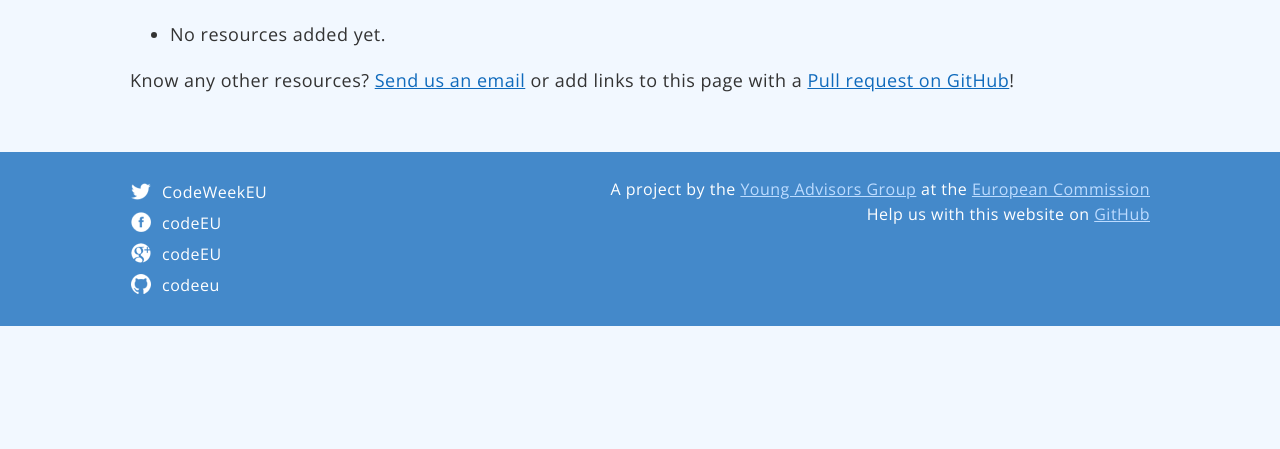
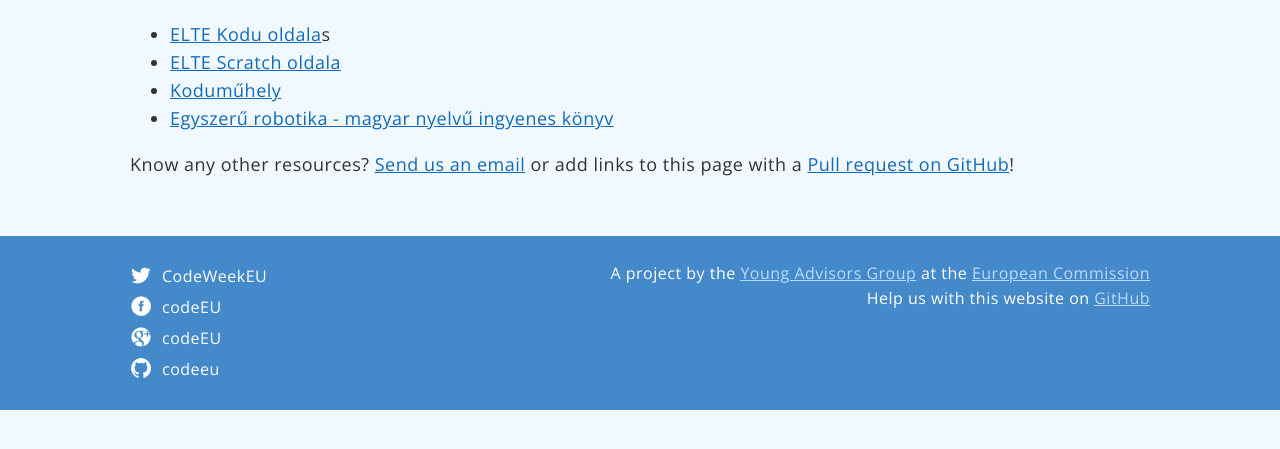
Before and after one commit to codeeu/codeeu.github.io, a Jekyll site: the page built from resources/hungary/index.html, in a window 1280 px wide, cut to the strip 167-616 px from the top of the page. Built offline with Jekyll 4.4.1, drawn with Linux system fonts in a browser that asks for light colours; nearby versions of some CDN libraries; Markdown is read by kramdown in place of the engine named in the settings.

Commit message:
initial set of hungarian resources

```diff
--- a/resources/hungary/index.html
+++ b/resources/hungary/index.html
@@ -3,8 +3,11 @@
 title: Hungary
 ---
 
-  <ul>
-   	<li>No resources added yet.</li>
-  </ul>
+	<ul>
+		<li><a href="http://kodu.elte.hu/">ELTE Kodu oldala</a>s</li>
+		<li><a href="http://scratch.inf.elte.hu/">ELTE Scratch oldala</a></li>
+		<li><a href="http://www.kodumuhely.hu/">Koduműhely</a></li>
+		<li><a href="http://www.amcham.hu/download/002/556/Robotkonyv_KR_BZS.pdf">Egyszerű robotika - magyar nyelvű ingyenes könyv</a></li>
+	</ul>
 
-  <p>Know any other resources? <a href="mailto:{{site.contact.email}}">Send us an email</a> or add links to this page with a <a href="https://github.com/codeeu/codeeu.github.io">Pull request on GitHub</a>!</p>
+	<p>Know any other resources? <a href="mailto:{{site.contact.email}}">Send us an email</a> or add links to this page with a <a href="https://github.com/codeeu/codeeu.github.io">Pull request on GitHub</a>!</p>
```
